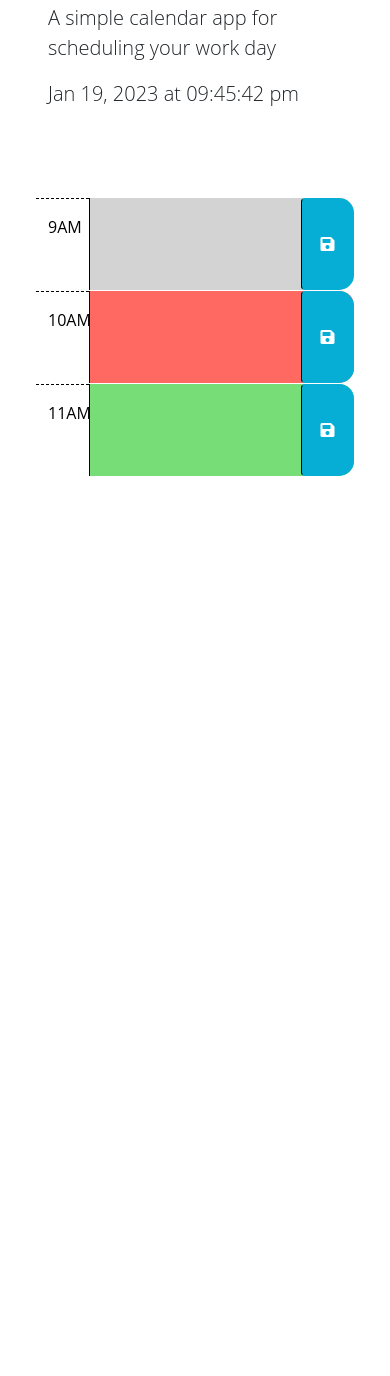
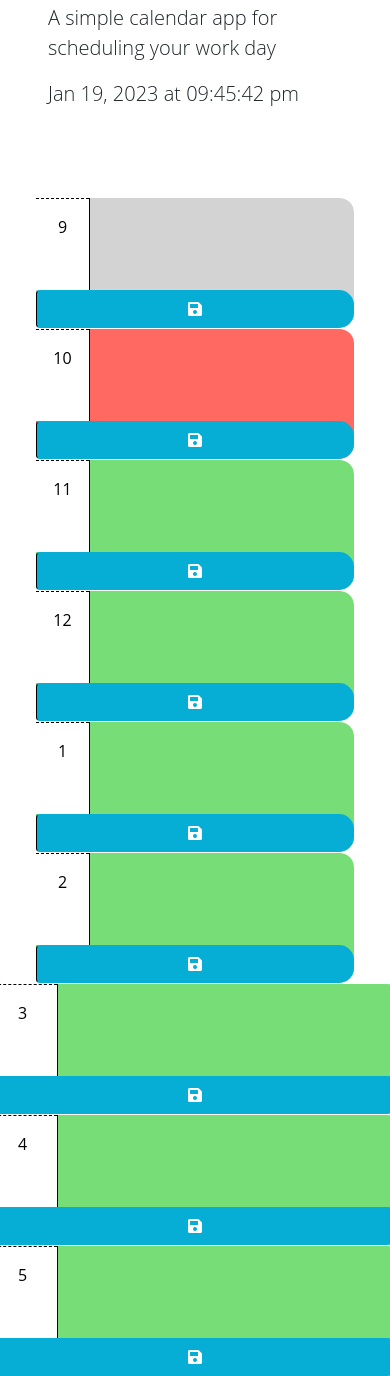
Before and after one commit to xAsdfaf/best-planner-youve-ever-seen, a plain HTML site: page index.html in a window 390 px wide. Shown: the part 142-1518 px from the top of the page. Before the commit the page ends 844 px from the top, so only its background shows below. Drawn offline with nearby package versions, Linux system fonts and the light colour scheme.

Commit message:
ALMOST DONE!!!!

```diff
--- a/assets/js/script.js
+++ b/assets/js/script.js
@@ -1,48 +1,46 @@
 var saveBtnEl = $(".saveBtn");
 var currentDate = $("#currentDay");
-var test = $("#hour-10");
 
-var myDay = [
-    {
-      id: "0",
-      hour: "10",
-      time: "10",
-      meridiem: "am",
-      reminder: ""
-    }
-]
-// Wrap all code that interacts with the DOM in a call to jQuery to ensure that
-// the code isn't run until the browser has finished rendering all the elements
-// in the html.
-$(function () {
-  // TODO: Add a listener for click events on the save button. This code should
-  // use the id in the containing time-block as a key to save the user input in
-  // local storage. HINT: What does `this` reference in the click listener
-  // function? How can DOM traversal be used to get the "hour-x" id of the
-  // time-block containing the button that was clicked? How might the id be
-  // useful when saving the description in local storage?
-  saveBtnEl.on("click", function() {
-    console.log("I saved it!")
-    localStorage.setItem('myDay', JSON.stringify(myDay));
-    console.log(localStorage.getItem('test'));
-  })
-  // TODO: Add code to apply the past, present, or future class to each time
-  // block by comparing the id to the current hour. HINTS: How can the id
-  // attribute of each time-block be used to conditionally add or remove the
-  // past, present, and future classes? How can Day.js be used to get the
-  // current hour in 24-hour time?
-  //
-  // TODO: Add code to get any user input that was saved in localStorage and set
-  // the values of the corresponding textarea elements. HINT: How can the id
-  // attribute of each time-block be used to do this?
-  //
-  // TODO: Add code to display the current date in the header of the page.
-// var currentDay = dayjs().format("MMM D, YYYY h:mm:ss");
-// currentDate.text(currentDay);
+
+
+  colorChanger();
+  setInterval(colorChanger, 60000);
+
+  saveBtnEl.on("click", saveUserInput);
+
+$(".time-block").each(function() {
+
+// selecting each block
+  var eachBlock = $(this).attr("id");
+
+// pulling text from local storage to avoid text loss on refresh
+$("#" + eachBlock + " textarea").text(localStorage.getItem(eachBlock));
+});
+
+function colorChanger() {
+  var timeNow = parseInt(dayjs().format("h"))
+  var timeOther = parseInt($(this).attr("id"));
+  $(this).removeClass("past present future");
+
+  if (timeNow > timeOther) {
+    $(this).addClass("past");
+  } else if (timeNow < timeOther) {
+    $(this).addClass("future");
+  } else {
+    $(this).addClass("present");
+  }
+};
+
+function saveUserInput() {
+  var blockId = $(this).parent().attr("id");
+  localStorage.setItem(blockId, $("#" + blockId + " textarea").val());
+};
+
+// live day/time display
 function displayTime() {
   var rightNow = dayjs().format('MMM DD, YYYY [at] hh:mm:ss a');
   currentDate.text(rightNow);
-}
-displayTime()
+};
+
+displayTime();
 setInterval(displayTime, 1000);
-});
--- a/index.html
+++ b/index.html
@@ -43,33 +43,62 @@
 
 
       <!-- Example of a past time block. The "past" class adds a gray background color. -->
-      <div id="hour-9" class="row time-block past">
-        <div class="col-2 col-md-1 hour text-center py-3">9AM</div>
-        <textarea class="col-8 col-md-10 description" rows="3"> </textarea>
-        <button class="btn saveBtn col-2 col-md-1" aria-label="save">
-          <i class="fas fa-save" aria-hidden="true"></i>
-        </button>
+      <div id="9" class="row time-block past">
+        <div class="col-2 col-md-1 hour text-center py-3">9</div>
+        <textarea id="9" class="col-8 col-md-10 description" rows="3"> </textarea>
+        <button class="btn saveBtn col-md-1"><i class="fas fa-save"></i></button>
       </div>
 
       <!-- Example of a present time block. The "present" class adds a red background color. -->
-      <div id="hour-10" class="row time-block present">
-        <div class="col-2 col-md-1 hour text-center py-3">10AM</div>
-        <textarea class="col-8 col-md-10 description" rows="3"> </textarea>
-        <button class="btn saveBtn col-2 col-md-1" aria-label="save">
-          <i class="fas fa-save" aria-hidden="true"></i>
-        </button>
+      <div id="10" class="row time-block present">
+        <div class="col-2 col-md-1 hour text-center py-3">10</div>
+        <textarea id="10" class="col-8 col-md-10 description" rows="3"> </textarea>
+        <button class="btn saveBtn col-md-1"><i class="fas fa-save"></i></button>
       </div>
 
       <!-- Example of a future time block. The "future" class adds a green background color. -->
-      <div id="hour-11" class="row time-block future">
-        <div class="col-2 col-md-1 hour text-center py-3">11AM</div>
-        <textarea class="col-8 col-md-10 description" rows="3"> </textarea>
-        <button class="btn saveBtn col-2 col-md-1" aria-label="save">
-          <i class="fas fa-save" aria-hidden="true"></i>
-        </button>
+      <div id="11" class="row time-block future">
+        <div class="col-2 col-md-1 hour text-center py-3">11</div>
+        <textarea id="11" class="col-8 col-md-10 description" rows="3"> </textarea>
+        <button class="btn saveBtn col-md-1"><i class="fas fa-save"></i></button>
+      </div>
+
+      <div id="12" class="row time-block future">
+        <div class="col-2 col-md-1 hour text-center py-3">12</div>
+        <textarea id="12" class="col-8 col-md-10 description" rows="3"> </textarea>
+        <button class="btn saveBtn col-md-1"><i class="fas fa-save"></i></button>
+      </div>
+
+      <div id="1" class="row time-block future">
+        <div class="col-2 col-md-1 hour text-center py-3">1</div>
+        <textarea id="1" class="col-8 col-md-10 description" rows="3"> </textarea>
+        <button class="btn saveBtn col-md-1"><i class="fas fa-save"></i></button>
+      </div>
+
+      <div id="2" class="row time-block future">
+        <div class="col-2 col-md-1 hour text-center py-3">2</div>
+        <textarea id="2" class="col-8 col-md-10 description" rows="3"> </textarea>
+        <button class="btn saveBtn col-md-1"><i class="fas fa-save"></i></button>
       </div>
     </div>
 
+      <div id="3" class="row time-block future">
+        <div class="col-2 col-md-1 hour text-center py-3">3</div>
+        <textarea id="3" class="col-8 col-md-10 description" rows="3"> </textarea>
+        <button class="btn saveBtn col-md-1"><i class="fas fa-save"></i></button>
+      </div>
+
+      <div id="4" class="row time-block future">
+        <div class="col-2 col-md-1 hour text-center py-3">4</div>
+        <textarea id="4" class="col-8 col-md-10 description" rows="3"> </textarea>
+        <button class="btn saveBtn col-md-1"><i class="fas fa-save"></i></button>
+      </div>
+
+      <div id="5" class="row time-block future">
+        <div class="col-2 col-md-1 hour text-center py-3">5</div>
+        <textarea id="5" class="col-8 col-md-10 description" rows="3"> </textarea>
+        <button class="btn saveBtn col-md-1"><i class="fas fa-save"></i></button>
+      </div>
 
     <script src="https://cdnjs.cloudflare.com/ajax/libs/jquery/3.2.1/jquery.min.js"></script>
     <script src="https://cdn.jsdelivr.net/npm/dayjs@1.11.3/dayjs.min.js"
```
